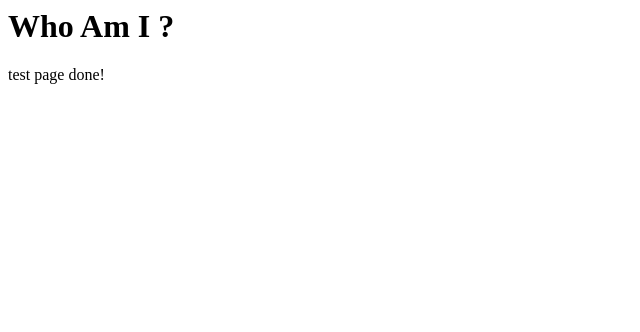
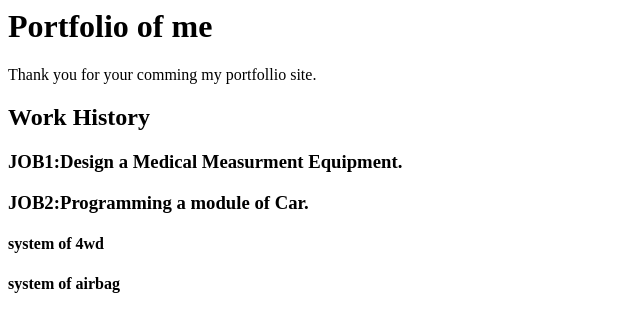
Before and after one commit to trickre/trickre.github.io, a plain HTML site: page index.html in a window 1280 px wide. Shown: the whole page, without its empty margins (0-640 px from the left). Drawn offline with Linux system fonts and the light colour scheme.

Commit message:
second commit

```diff
--- a/index.html
+++ b/index.html
@@ -1,9 +1,16 @@
 <html>
     <head>
-
+        <title>Portfolio of Me</title>
     </head>
     <body>
-        <h1>Who Am I ?</h1>
-        <p>test page done!</p>
+        <h1>Portfolio of me</h1>
+        <p>Thank you for your comming my portfollio site.</p>
+
+        <h2>Work History</h2>
+        <h3>JOB1:Design a Medical Measurment Equipment.</h3>
+
+        <h3>JOB2:Programming a module of Car.</h3>
+        <h4>system of 4wd</h4>
+        <h4>system of airbag</h4>
     </body>
 </html>
```
